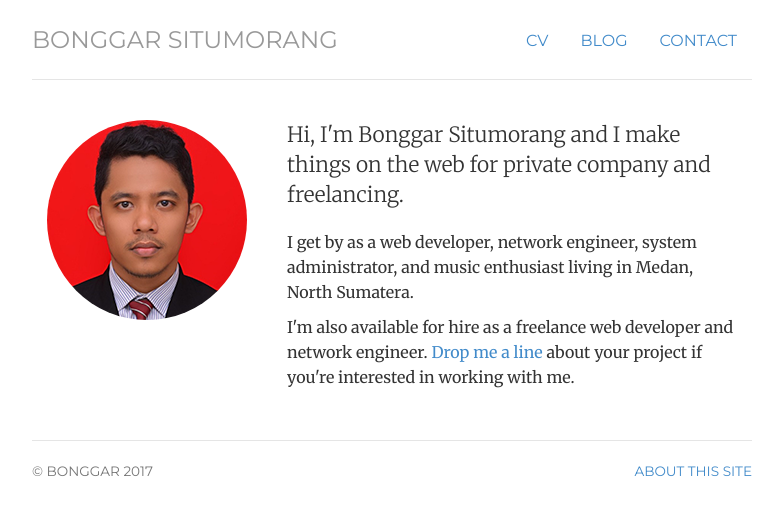
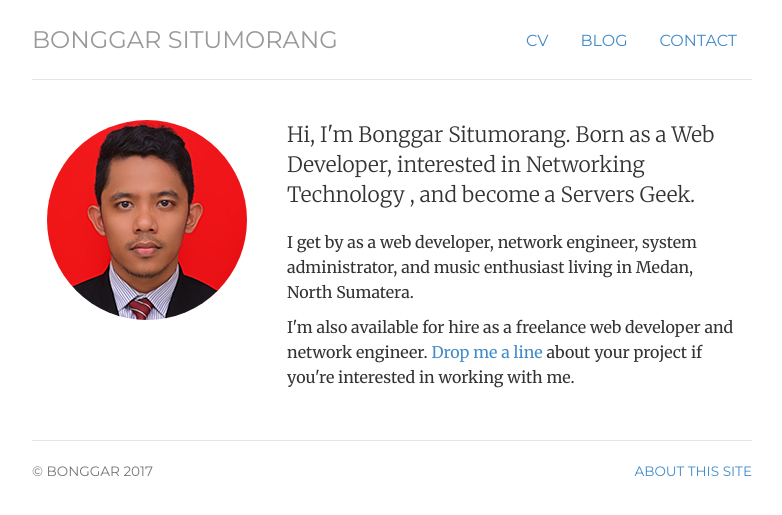
Before and after one commit to bonggar/bonggar.github.io, a Jekyll site: the page built from index.html, in a window 1280 px wide. Shown: the top 515 px of the page, without its empty margins (248-1030 px from the left). Built offline with Jekyll 4.4.1, drawn with Linux system fonts in a browser that asks for light colours.

Commit message:
update biography

```diff
--- a/index.html
+++ b/index.html
@@ -12,7 +12,7 @@ description: Bonggar Situmorang is a PHP Web Developer, Network Engineer, System
 	<img  class="img-circle avatar" alt="Bonggar Situmorang" src="assets/img/avatar200px.png">
 	</div>
 	<div itemscope itemtype="http://data-vocabulary.org/Person" class="col-sm-8">
-	<p class="lead">Hi, I'm <span itemprop="name">Bonggar Situmorang</span> and I make things on the web for private company and freelancing.</p>
+	<p class="lead">Hi, I'm <span itemprop="name">Bonggar Situmorang.</span> Born as a Web Developer, interested in Networking Technology , and become a Servers Geek.</p>
 	<p>I get by as a <span itemprop="title">web developer</span>, <span itemprop="title">network engineer</span>, <span itemprop="title">system administrator</span>, and music enthusiast living in <span itemprop="address" itemscope
     itemtype="http://data-vocabulary.org/Address"> <span itemprop="locality">Medan</span>, <span itemprop="region">North Sumatera.</p>
 
```
